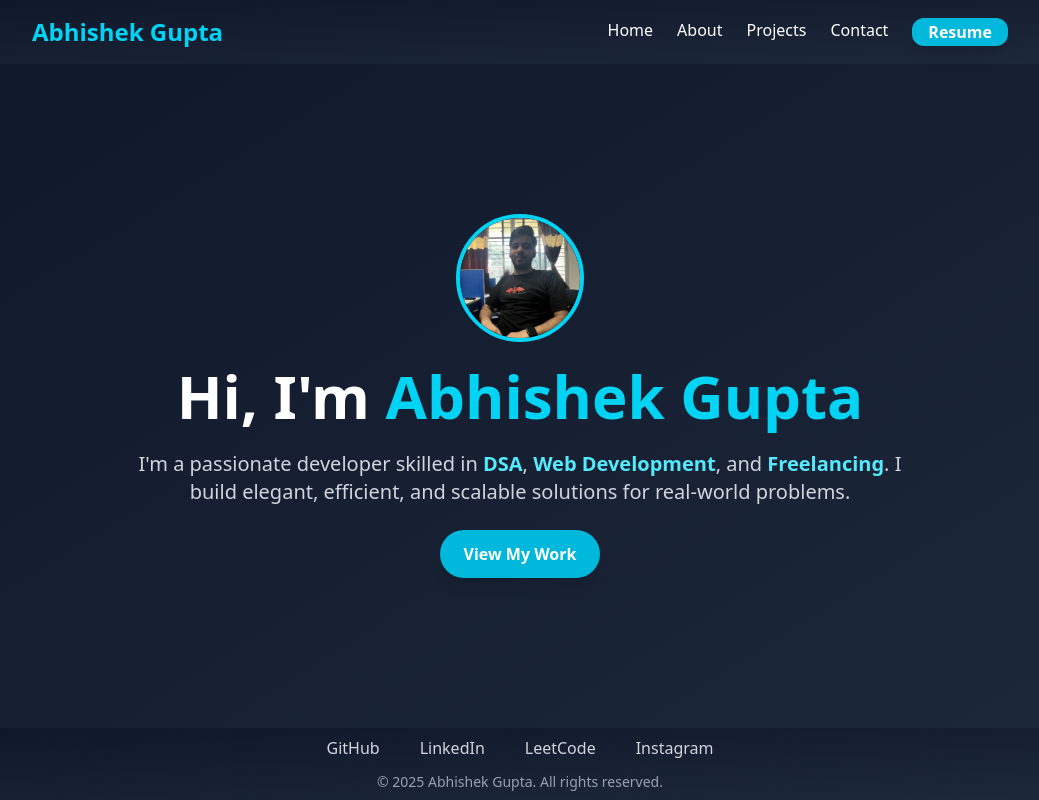
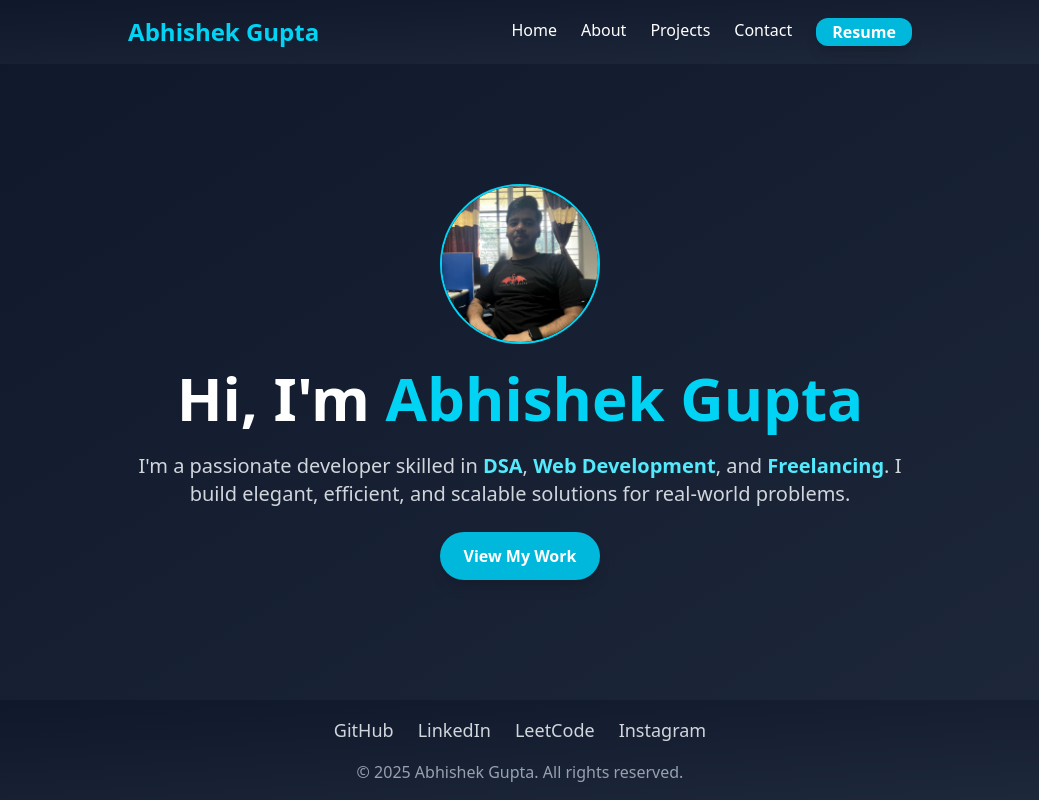
Before and after one commit to abhishek-gupta-24/abhishek-s_portfolio, a React (Vite) app in the folder abhishek-portfolio/: page / in a window 1280 px wide. Shown: the whole page, without its empty margins (120-1159 px from the left). Built offline with nearby package versions, Linux system fonts and the light colour scheme.

Commit message:
UI update

```diff
--- a/abhishek-portfolio/src/Components/Footer.jsx
+++ b/abhishek-portfolio/src/Components/Footer.jsx
@@ -3,49 +3,33 @@ import { motion } from 'framer-motion';
 
 function Footer() {
   return (
-    <footer className="bg-gradient-to-br from-[#0f172a] to-[#1e293b] text-white py-2">
-      <div className="max-w-5xl mx-auto px-4 sm:px-6 flex flex-col items-center space-y-3">
+    <footer className="bg-gradient-to-br from-[#0f172a] to-[#1e293b] text-white py-4">
+      <div className="max-w-5xl mx-auto px-4 sm:px-6 flex flex-col items-center space-y-4">
+
         {/* Social Links */}
-        <div className="flex space-x-10 text-sm sm:text-base">
+        <div className="flex flex-wrap justify-center gap-4 sm:gap-6 text-base sm:text-lg">
+          {[
+            { href: "https://github.com/abhishek-gupta-24", label: "GitHub" },
+            { href: "https://www.linkedin.com/in/abhishek-gupta-5b2307242/", label: "LinkedIn" },
+            { href: "https://leetcode.com/u/abhishek399/", label: "LeetCode" },
+            { href: "https://www.instagram.com/abhiii_gupta_24/", label: "Instagram" },
+          ].map(({ href, label }) => (
             <motion.a
-            href="https://github.com/abhishek-gupta-24"
+              key={label}
+              href={href}
               target="_blank"
               rel="noopener noreferrer"
               whileHover={{ scale: 1.1 }}
-            className="text-gray-300 hover:text-cyan-400 transition-colors"
+              whileTap={{ scale: 0.95 }}
+              className="text-gray-300 hover:text-cyan-400 transition duration-200 ease-in-out"
             >
-            GitHub
+              {label}
             </motion.a>
-          <motion.a
-            href="https://www.linkedin.com/in/abhishek-gupta-5b2307242/"
-            target="_blank"
-            rel="noopener noreferrer"
-            whileHover={{ scale: 1.1 }}
-            className="text-gray-300 hover:text-cyan-400 transition-colors"
-          >
-            LinkedIn
-          </motion.a>
-          <motion.a
-            href="https://leetcode.com/u/abhishek399/"
-            target="_blank"
-            rel="noopener noreferrer"
-            whileHover={{ scale: 1.1 }}
-            className="text-gray-300 hover:text-cyan-400 transition-colors"
-          >
-            LeetCode
-          </motion.a>
-          <motion.a
-            href="https://www.instagram.com/abhiii_gupta_24/"
-            target="_blank"
-            rel="noopener noreferrer"
-            whileHover={{ scale: 1.1 }}
-            className="text-gray-300 hover:text-cyan-400 transition-colors"
-          >
-            Instagram
-          </motion.a>
+          ))}
         </div>
+
         {/* Copyright */}
-        <p className="text-gray-400 text-sm">
+        <p className="text-gray-400 text-sm sm:text-base text-center">
           © {new Date().getFullYear()} Abhishek Gupta. All rights reserved.
         </p>
       </div>
--- a/abhishek-portfolio/src/Components/Header.jsx
+++ b/abhishek-portfolio/src/Components/Header.jsx
@@ -6,7 +6,7 @@ function Header() {
 
   return (
     <header className="w-full py-4 bg-gradient-to-br from-[#0f172a] to-[#1e293b]">
-      <nav className="max-w-5xl mx-auto flex justify-center sm:justify-between items-center px-6">
+      <nav className="max-w-5xl mx-auto flex justify-center sm:justify-around items-center px-6">
         <h1 className="hidden sm:block text-2xl font-bold text-cyan-400">Abhishek Gupta</h1>
 
         <ul className="flex space-x-6">
--- a/abhishek-portfolio/src/Pages/About.jsx
+++ b/abhishek-portfolio/src/Pages/About.jsx
@@ -39,6 +39,17 @@ function About() {
             <div className="grid grid-cols-1 sm:grid-cols-2 lg:grid-cols-3 gap-6">
               <motion.div
                 className="bg-[#1e293b] p-6 rounded-xl shadow-lg hover:shadow-cyan-500/20 transition-shadow"
+                initial={{ opacity: 0, x: 20 }}
+                animate={{ opacity: 1, x: 0 }}
+                transition={{ delay: 0.6 }}
+               >
+                <h3 className="text-xl font-bold mb-2">College</h3>
+                <p className="text-gray-300">National Institute of Technology, Silchar, Assam</p>
+                <p className="text-gray-300">2022- 2026</p>
+                <p className="text-gray-300">B.Tech in Computer Science, CGPA: 8.16</p>
+              </motion.div>
+              <motion.div
+                className="bg-[#1e293b] p-6 rounded-xl shadow-lg hover:shadow-cyan-500/20 transition-shadow"
                 initial={{ opacity: 0, x: -20 }}
                 animate={{ opacity: 1, x: 0 }}
                 transition={{ delay: 0.2 }}
@@ -59,17 +70,6 @@ function About() {
                 <p className="text-gray-300">2021 - 2022</p>
                 <p className="text-gray-300">Percentage: 92.4%</p>
               </motion.div>
-              <motion.div
-                className="bg-[#1e293b] p-6 rounded-xl shadow-lg hover:shadow-cyan-500/20 transition-shadow"
-                initial={{ opacity: 0, x: 20 }}
-                animate={{ opacity: 1, x: 0 }}
-                transition={{ delay: 0.6 }}
-              >
-                <h3 className="text-xl font-bold mb-2">College</h3>
-                <p className="text-gray-300">National Institute of Technology, Silchar, Assam</p>
-                <p className="text-gray-300">2022- 2026</p>
-                <p className="text-gray-300">B.Tech in Computer Science, CGPA: 8.23</p>
-              </motion.div>
             </div>
           </div>
 
@@ -77,7 +77,7 @@ function About() {
           <div className="w-full">
             <h2 className="text-3xl font-semibold mb-8 text-cyan-400">Skills</h2>
             <div className="flex flex-wrap justify-center gap-3">
-              {['JavaScript', 'React', 'Node.js', 'Tailwind CSS', 'DSA', 'MongoDB', 'Express', 'Freelancing','Operating System','Computer Networks','DBMS'].map((skill) => (
+              {['HTML', 'CSS', 'JavaScript', 'React', 'Node.js', 'Tailwind CSS', 'MongoDB','SQL', 'Express', 'Data Structures','Algorithms','Operating System','Computer Networks','DBMS'].map((skill) => (
                 <motion.span
                   key={skill}
                   className="bg-cyan-600 text-white px-4 py-2 rounded-full text-sm font-semibold hover:bg-cyan-500 transition-colors"
--- a/abhishek-portfolio/src/Pages/Home.jsx
+++ b/abhishek-portfolio/src/Pages/Home.jsx
@@ -20,7 +20,7 @@ function Home() {
           <img
             src={profileImage}
             alt="Abhishek Gupta"
-            className="w-32 h-32 rounded-full mb-6 border-4 border-cyan-400"
+            className="w-40 h-40 rounded-full mb-6 border-2 border-cyan-400"
           />
           <h1 className="text-4xl sm:text-5xl md:text-6xl font-bold mb-6">
             Hi, I'm <span className="text-cyan-400">Abhishek Gupta</span>
```
Lines whose indentation alone changed are shown as unchanged.
